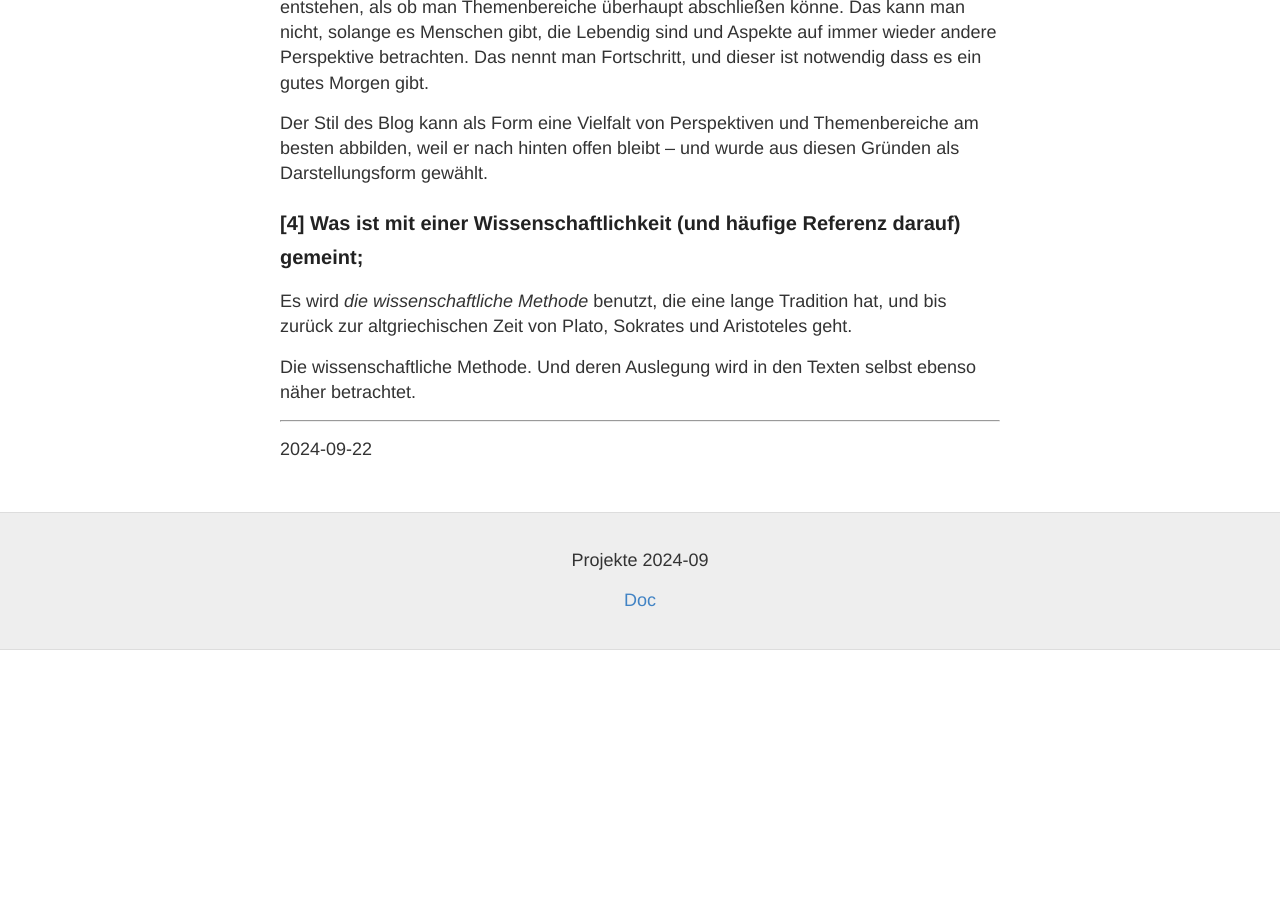
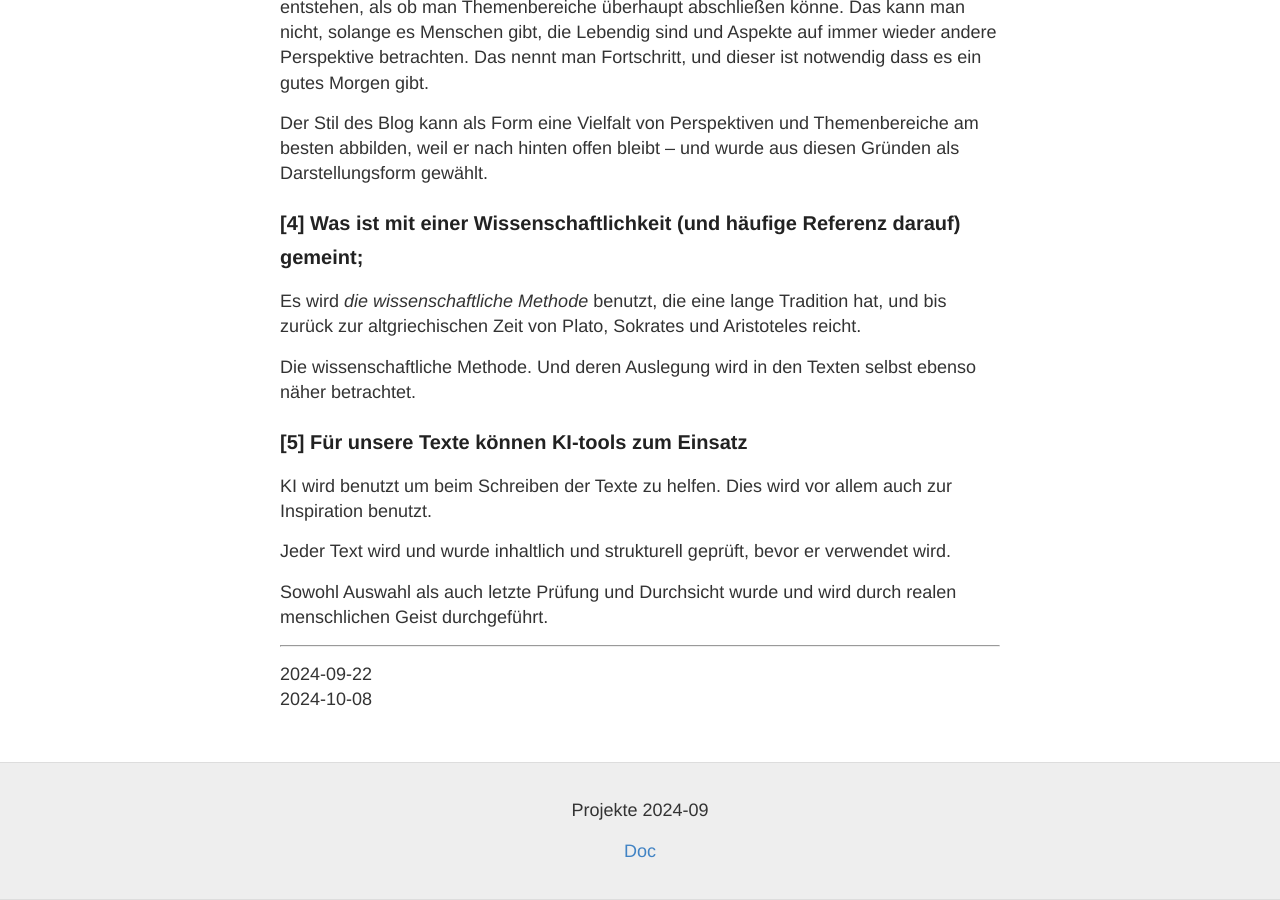
Before and after one commit to S2030c/projekte, a Jekyll site: the page built from antworten-inhaltlich.md, in a window 1280 px wide and 900 px high, scrolled down 1048 px. Built offline with Jekyll 4.4.1, drawn with Linux system fonts in a browser that asks for light colours; nearby versions of some CDN libraries; our own code applies the rules of GitHub Pages for plain Markdown files; before the commit the page ends 1698 px from its top, so only the background shows below that.

Commit message:
Aktualisieren von antworten-inhaltlich.md

```diff
--- a/antworten-inhaltlich.md
+++ b/antworten-inhaltlich.md
@@ -25,10 +25,23 @@ Der Stil des Blog kann als Form eine Vielfalt von Perspektiven und Themenbereich
 
 ### [4] Was ist mit einer Wissenschaftlichkeit (und häufige Referenz darauf) gemeint;
 
-Es wird *die wissenschaftliche Methode* benutzt, die eine lange Tradition hat, und bis zurück zur altgriechischen Zeit von Plato, Sokrates und Aristoteles geht.
+Es wird *die wissenschaftliche Methode* benutzt, die eine lange Tradition hat, und bis zurück zur altgriechischen Zeit von Plato, Sokrates und Aristoteles reicht.
 
 Die wissenschaftliche Methode. Und deren Auslegung wird in den Texten selbst ebenso näher betrachtet.
+
+
+### [5] Für unsere Texte können KI-tools zum Einsatz
+
+KI wird benutzt um beim Schreiben der Texte zu helfen. Dies wird vor allem auch zur Inspiration benutzt.
+
+Jeder Text wird und wurde inhaltlich und strukturell geprüft, bevor er verwendet wird.
+
+Sowohl Auswahl als auch letzte Prüfung und Durchsicht wurde und wird durch realen menschlichen Geist durchgeführt.
+
+
+
 
 ----
 
 2024-09-22
+2024-10-08
```
